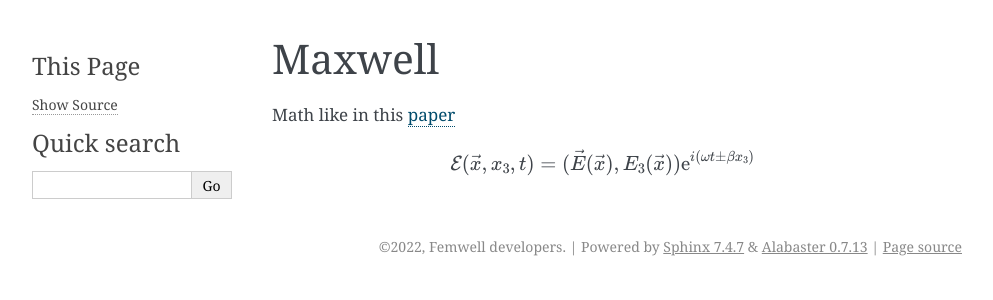
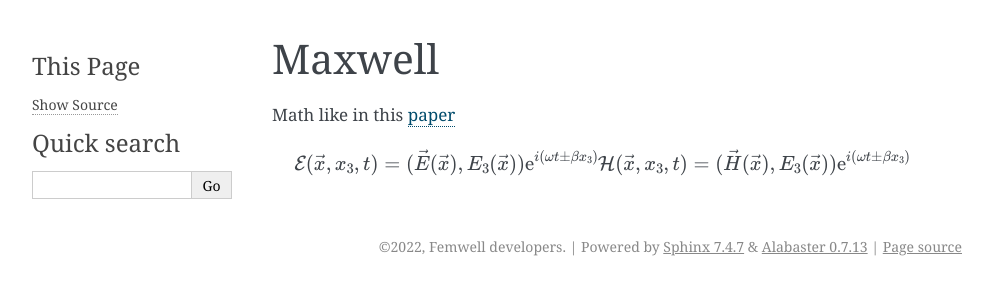
Before and after one commit to HelgeGehring/femwell, a Sphinx documentation site: the page built from docs/source/maxwell.rst, in a window 1280 px wide. Shown: the top 300 px of the page, without its empty margins (148-1141 px from the left). Built offline with Sphinx 7.4.7, drawn with Linux system fonts in a browser that asks for light colours.

Commit message:
add H to maxwell docs

```diff
--- a/docs/source/maxwell.rst
+++ b/docs/source/maxwell.rst
@@ -1,6 +1,8 @@
 Maxwell
 -------
+
 Math like in this `paper <http://dx.doi.org/10.1080/02726340290084012>`_
 
 .. math::
     \mathcal{E}(\vec{x},x_3,t)=(\vec{E}(\vec{x}),E_3(\vec{x}))\mathrm{e}^{i(\omega t \pm \beta x_3)}
+    \mathcal{H}(\vec{x},x_3,t)=(\vec{H}(\vec{x}),E_3(\vec{x}))\mathrm{e}^{i(\omega t \pm \beta x_3)}
```
